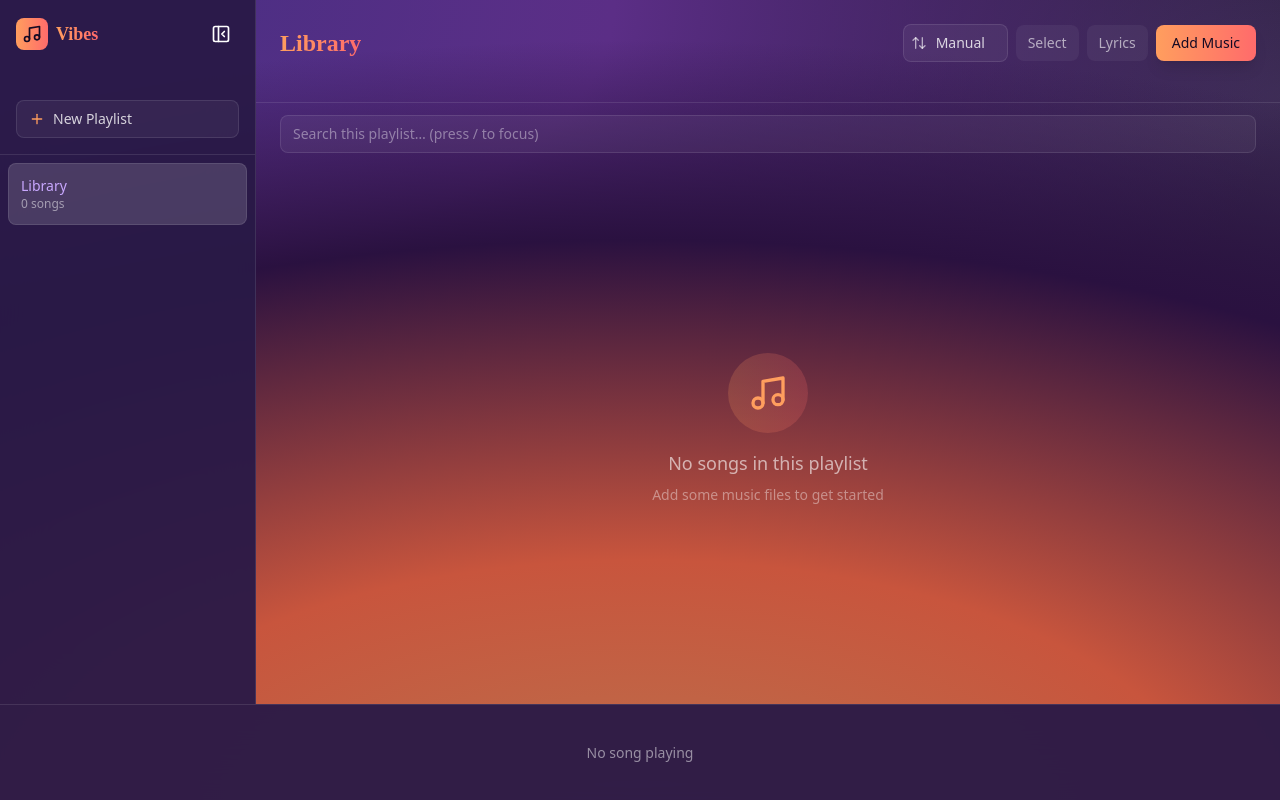
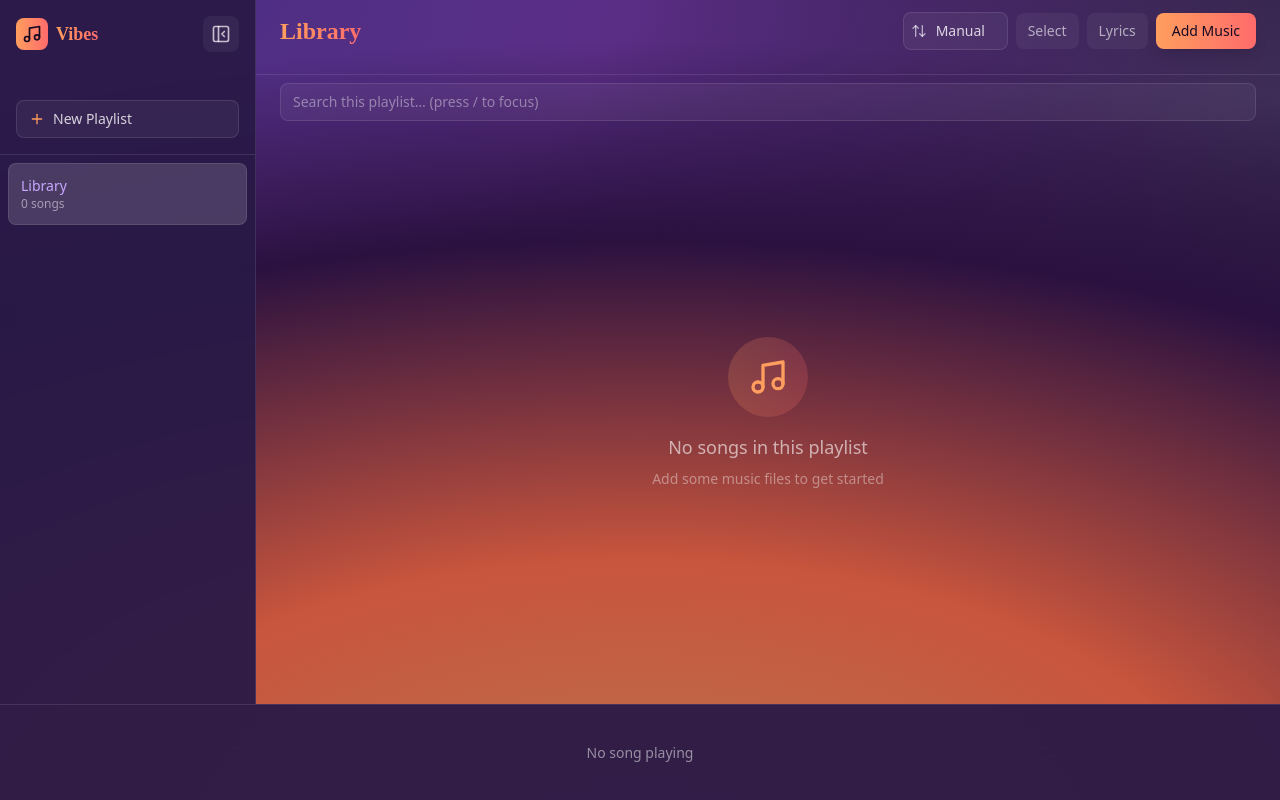
Before and after one commit to atakee72/vibes-music-player, a React (Vite) app: page / in a window 1280 px wide. Built offline with nearby package versions, Linux system fonts and the light colour scheme.

Commit message:
fix: sidebar toggle styling, tighter header/hero spacing, lyrics visibility

```diff
--- a/src/App.tsx
+++ b/src/App.tsx
@@ -1028,9 +1028,9 @@ export default function App() {
           />
 
           <div className="flex-1 flex flex-col min-w-0">
-            <header className="p-4 lg:p-6 border-b border-white/10">
+            <header className="p-4 lg:px-6 lg:py-3 border-b border-white/10">
               {!sidebarOpen && (
-                <div className="flex items-center justify-center space-x-3 mb-4">
+                <div className="flex items-center justify-center space-x-3 mb-3">
                   <div className="w-12 h-12 bg-gradient-to-r from-amber to-coral rounded-xl flex items-center justify-center shadow-lg">
                     <Music className="h-7 w-7 text-deep" />
                   </div>
@@ -1039,11 +1039,11 @@ export default function App() {
                   </h1>
                 </div>
               )}
-              <div className="flex items-center justify-between mb-4">
+              <div className="flex items-center justify-between mb-3">
                 {!sidebarOpen && (
                   <button
                     onClick={() => setSidebarOpen(true)}
-                    className="p-2 hover:bg-white/10 rounded-lg transition-colors"
+                    className="p-2 rounded-lg bg-white/5 text-white/70 hover:bg-white/10 transition-all"
                     aria-label="Open sidebar"
                   >
                     <PanelLeftOpen className="h-5 w-5" />
@@ -1160,7 +1160,7 @@ export default function App() {
               </div>
             </header>
 
-            <div className="px-4 lg:px-6 pt-3">
+            <div className="px-4 lg:px-6 pt-2">
               <input
                 ref={searchInputRef}
                 type="text"
@@ -1263,7 +1263,11 @@ export default function App() {
         onToggleShuffle={() => setShuffle((s) => !s)}
         onEqPresetChange={setEqPreset}
         onVolumeChange={setVolume}
-        onToggleLyrics={() => setShowLyrics((v) => !v)}
+        onToggleLyrics={() => {
+          setShowLyrics((v) => !v);
+          // Close the full-screen view so the lyrics panel (lower z-index) shows.
+          setMobilePlayerOpen(false);
+        }}
         onShare={handleShare}
       />
 
--- a/src/components/NowPlayingHero.tsx
+++ b/src/components/NowPlayingHero.tsx
@@ -38,7 +38,7 @@ export function NowPlayingHero({
   const hasChips = Boolean(song.genre || song.bpm);
 
   return (
-    <div className="hidden lg:flex shrink-0 mx-4 lg:mx-6 mt-3 h-[180px] items-center gap-6 rounded-card border border-white/10 bg-white/[0.06] backdrop-blur-xl p-4">
+    <div className="hidden lg:flex shrink-0 mx-4 lg:mx-6 mt-3 mb-3 h-[180px] items-center gap-6 rounded-card border border-white/10 bg-white/[0.06] backdrop-blur-xl p-4">
       <VibeOrb coverArt={song.coverArt} isPlaying={isPlaying} className="h-[136px] w-[136px]" />
 
       <div className="flex min-w-0 flex-1 flex-col">
--- a/src/components/Sidebar.tsx
+++ b/src/components/Sidebar.tsx
@@ -87,7 +87,7 @@ export function Sidebar({
           </div>
           <button
             onClick={onClose}
-            className="p-2 hover:bg-white/10 rounded-lg transition-colors"
+            className="p-2 rounded-lg bg-white/5 text-white/70 hover:bg-white/10 transition-all"
             aria-label="Close sidebar"
           >
             <PanelLeftClose className="h-5 w-5" />
```
